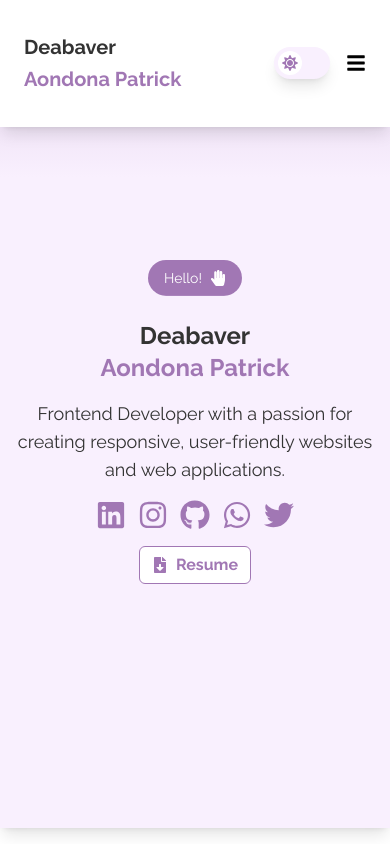
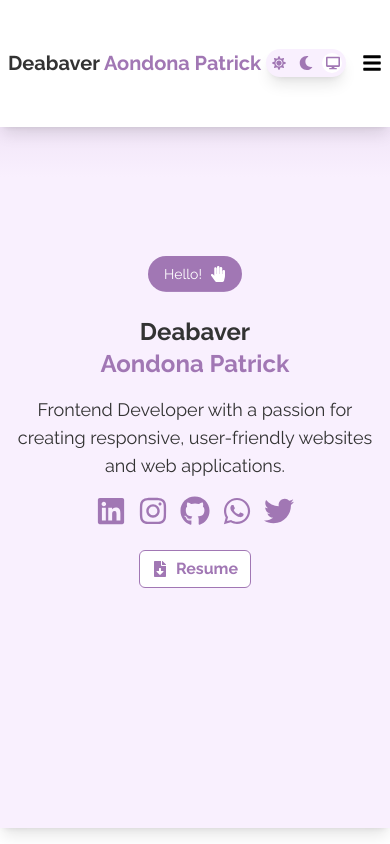
Before and after one commit to patrickaondona/portfolio, a React (Vite) app: page / in a window 390 px wide. Shown: the top 844 px of the page. Built offline with nearby package versions, Linux system fonts and the light colour scheme.

Commit message:
Modified commit with updated resume

```diff
--- a/src/components/DarkModeToggle.tsx
+++ b/src/components/DarkModeToggle.tsx
@@ -1,43 +1,62 @@
-import { FaMoon, FaSun } from "react-icons/fa";
+import { FaDesktop, FaMoon, FaSun } from "react-icons/fa";
 import { UseDarkMode } from "./UseDarkMode";
 
 export default function DarkModeToggle() {
-  const [, setIsDark] = UseDarkMode();
+  const { mode, setMode } = UseDarkMode();
 
   return (
-    <button
-      onClick={() => setIsDark((v) => !v)}
-      aria-label="Toggle dark mode"
+    <div
+      role="group"
+      aria-label="Theme mode"
       className="
-        relative h-8 w-14 rounded-full
+        relative h-7 w-20 rounded-full md:h-8 md:w-24
         bg-background dark:bg-brand shadow-lg dark:shadow-[0_10px_30px_rgba(0,0,0,0.7)]
-        transition-colors duration-300 flex items-center
+        transition-colors duration-300 grid grid-cols-3 place-items-center
       "
     >
+      <button
+        type="button"
+        onClick={() => setMode("light")}
+        aria-label="Set light mode"
+        className="relative z-10 h-5 w-5 flex items-center justify-center md:h-6 md:w-6"
+      >
+        <FaSun
+          className="h-3.5 w-3.5 text-brand dark:text-white md:h-4 md:w-4"
+          aria-hidden="true"
+        />
+      </button>
+      <button
+        type="button"
+        onClick={() => setMode("dark")}
+        aria-label="Set dark mode"
+        className="relative z-10 h-5 w-5 flex items-center justify-center md:h-6 md:w-6"
+      >
+        <FaMoon
+          className="h-3.5 w-3.5 text-brand dark:text-white md:h-4 md:w-4"
+          aria-hidden="true"
+        />
+      </button>
+      <button
+        type="button"
+        onClick={() => setMode("system")}
+        aria-label="Set system mode"
+        className="relative z-10 h-5 w-5 flex items-center justify-center md:h-6 md:w-6"
+      >
+        <FaDesktop
+          className="h-3.5 w-3.5 text-brand dark:text-white md:h-4 md:w-4"
+          aria-hidden="true"
+        />
+      </button>
       <span
-        className="
-          absolute top-1 left-1 h-6 w-6 rounded-full
-          bg-white
-          transition-all duration-300
-          dark:translate-x-6
-        "
+        className={`pointer-events-none absolute top-1 left-1 h-5 w-5 rounded-full bg-white dark:bg-background-dark transition-all duration-300 md:top-1 md:left-1 md:h-6 md:w-6 ${
+          mode === "light"
+            ? "translate-x-0"
+            : mode === "dark"
+              ? "translate-x-[26px] md:translate-x-8"
+              : "translate-x-[52px] md:translate-x-16"
+        }`}
         aria-hidden="true"
-      >
-        <FaSun className="h-full w-full p-1 text-brand" />
-      </span>
-
-      <span
-        className="
-          absolute top-1 left-1 h-6 w-6 rounded-full
-          bg-white dark:bg-background-dark
-          transition-all duration-300
-          translate-x-1 scale-0
-          dark:translate-x-5 dark:scale-100
-        "
-        aria-hidden="true"
-      >
-        <FaMoon className="h-full w-full p-1 text-brand" />
-      </span>
-    </button>
+      />
+    </div>
   );
 }
--- a/src/components/IntroSection.tsx
+++ b/src/components/IntroSection.tsx
@@ -46,7 +46,7 @@ const IntroSection = () => {
             Frontend Developer with a passion for creating responsive,
             user-friendly websites and web applications.
           </p>
-          <div className="flex flex-col gap-y-4 items-center md:gap-y-6">
+          <div className="flex flex-col gap-y-6 items-center md:gap-y-8">
             <div
               className="flex gap-x-3 md:gap-5"
               data-aos="my-custom-fade-up"
--- a/src/components/NavBar.tsx
+++ b/src/components/NavBar.tsx
@@ -17,7 +17,7 @@ const Navbar = () => {
   return (
     <header className="w-full h-[calc(100%-85vh)] fixed z-10 top-0 bg-white dark:bg-background-dark">
       <nav className="w-full h-full flex justify-center items-center relative shadow-lg dark:shadow-[0_10px_30px_rgba(0,0,0,0.7)]">
-        <div className="w-full flex justify-between px-6">
+        <div className="w-full flex justify-between px-2 md:px-6">
           <span className="flex flex-wrap gap-1 text-xl lg:text-2xl font-bold">
             <p className="text-text dark:text-text-light">Deabaver</p>
             <p className="text-brand">Aondona Patrick</p>
--- a/src/components/UseDarkMode.tsx
+++ b/src/components/UseDarkMode.tsx
@@ -1,27 +1,62 @@
 import { useEffect, useState } from "react";
 
-type Theme = "light" | "dark";
+type ThemeMode = "light" | "dark" | "system";
 
-export function UseDarkMode(): [
-  boolean,
-  React.Dispatch<React.SetStateAction<boolean>>,
-] {
-  const getInitialTheme = (): boolean => {
+type DarkModeState = {
+  isDark: boolean;
+  mode: ThemeMode;
+  setMode: React.Dispatch<React.SetStateAction<ThemeMode>>;
+};
+
+const getStoredMode = (): ThemeMode => {
+  if (typeof window === "undefined") return "light";
+  const stored = localStorage.getItem("theme");
+  if (stored === "light" || stored === "dark" || stored === "system") {
+    return stored;
+  }
+  return "system";
+};
+
+const getSystemDark = (): boolean => {
+  if (typeof window === "undefined") return false;
+  return window.matchMedia("(prefers-color-scheme: dark)").matches;
+};
+
+export function UseDarkMode(): DarkModeState {
+  const [mode, setMode] = useState<ThemeMode>(getStoredMode);
+  const [isDark, setIsDark] = useState<boolean>(() => {
     if (typeof window === "undefined") return false;
-
-    const storedTheme = localStorage.getItem("theme") as Theme | null;
-    if (storedTheme) return storedTheme === "dark";
-
-    return window.matchMedia("(prefers-color-scheme: dark)").matches;
-  };
-
-  const [isDark, setIsDark] = useState<boolean>(getInitialTheme);
+    const stored = localStorage.getItem("theme") as ThemeMode | null;
+    if (stored === "dark") return true;
+    if (stored === "light") return false;
+    return getSystemDark();
+  });
 
   useEffect(() => {
-    const root = document.documentElement;
-    root.classList.toggle("dark", isDark);
-    localStorage.setItem("theme", isDark ? "dark" : "light");
-  }, [isDark]);
+    if (typeof window === "undefined") return undefined;
+    const media = window.matchMedia("(prefers-color-scheme: dark)");
+    const applyTheme = (dark: boolean) => {
+      setIsDark(dark);
+      document.documentElement.classList.toggle("dark", dark);
+    };
 
-  return [isDark, setIsDark];
+    if (mode === "system") {
+      applyTheme(media.matches);
+      const onChange = (event: MediaQueryListEvent) => {
+        applyTheme(event.matches);
+      };
+      media.addEventListener("change", onChange);
+      return () => media.removeEventListener("change", onChange);
+    }
+
+    applyTheme(mode === "dark");
+    return undefined;
+  }, [mode]);
+
+  useEffect(() => {
+    if (typeof window === "undefined") return;
+    localStorage.setItem("theme", mode);
+  }, [mode]);
+
+  return { isDark, mode, setMode };
 }
```
Also changed, not shown: 1 other file (tests, documents, lock files or other folders).
